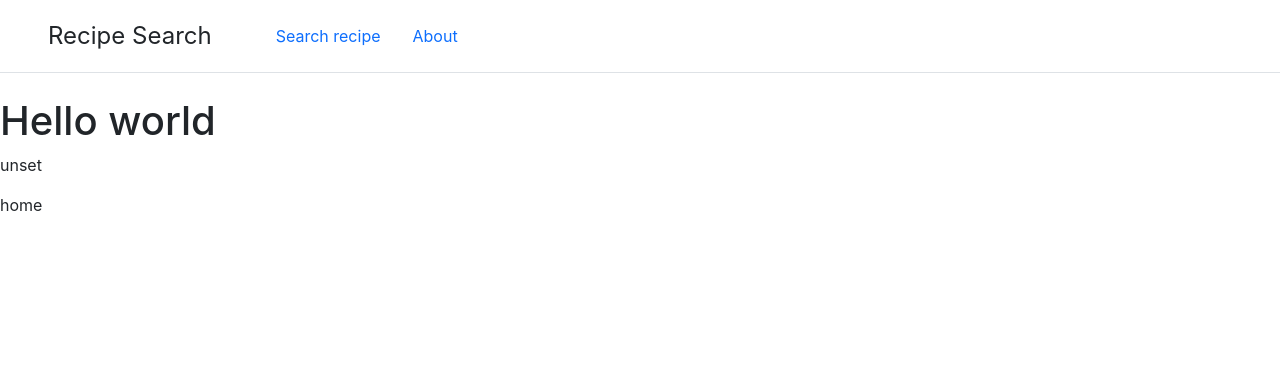
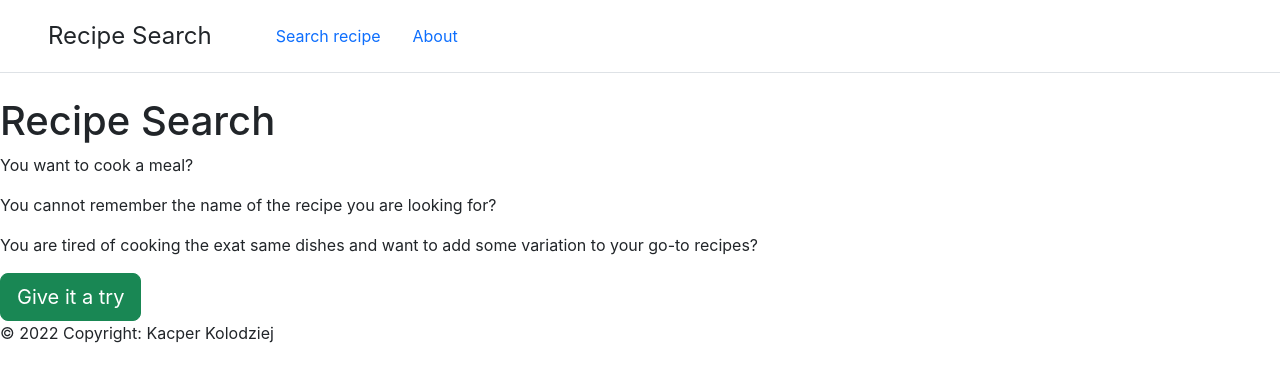
Before and after one commit to WebDevelopmentFrameworks/React-App-using-API-data, a React (Create React App) app: page / in a window 1280 px wide. Shown: the top 382 px of the page. Built offline with nearby package versions, Linux system fonts and the light colour scheme; no server answers.

Commit message:
Added route functionality

```diff
--- a/src/App.js
+++ b/src/App.js
@@ -1,26 +1,18 @@
 import "./App.css";
 import { Route, Routes } from "react-router-dom";
-import Header from "./components/Header";
-
-// Link example
-const URL =
-  "https://api.spoonacular.com/recipes/716429/information?apiKey=YOUR-API-KEY&includeNutrition=true";
+import { Header, RecipeByName, Footer, About, Home } from "./components";
 
 function App() {
   return (
-    <>
+    <div id="Content">
       <Header />
-      <h1>Hello world</h1>
-      <p>{process.env.REACT_APP_API_KEY}</p>
-      <div>
-        <Routes>
-          <Route path="/" element="home" />
-          <Route path="/ingredients" element="Ingredients" />
-          <Route path="/recipe" element="Recipe" />
-          <Route path="/wine" element="Wine" />
-        </Routes>
-      </div>
-    </>
+      <Routes>
+        <Route path="/" element={<Home />} />
+        <Route path="/recipe" element={<RecipeByName />} />
+        <Route path="/about" element={<About />} />
+      </Routes>
+      <Footer />
+    </div>
   );
 }
 
```
